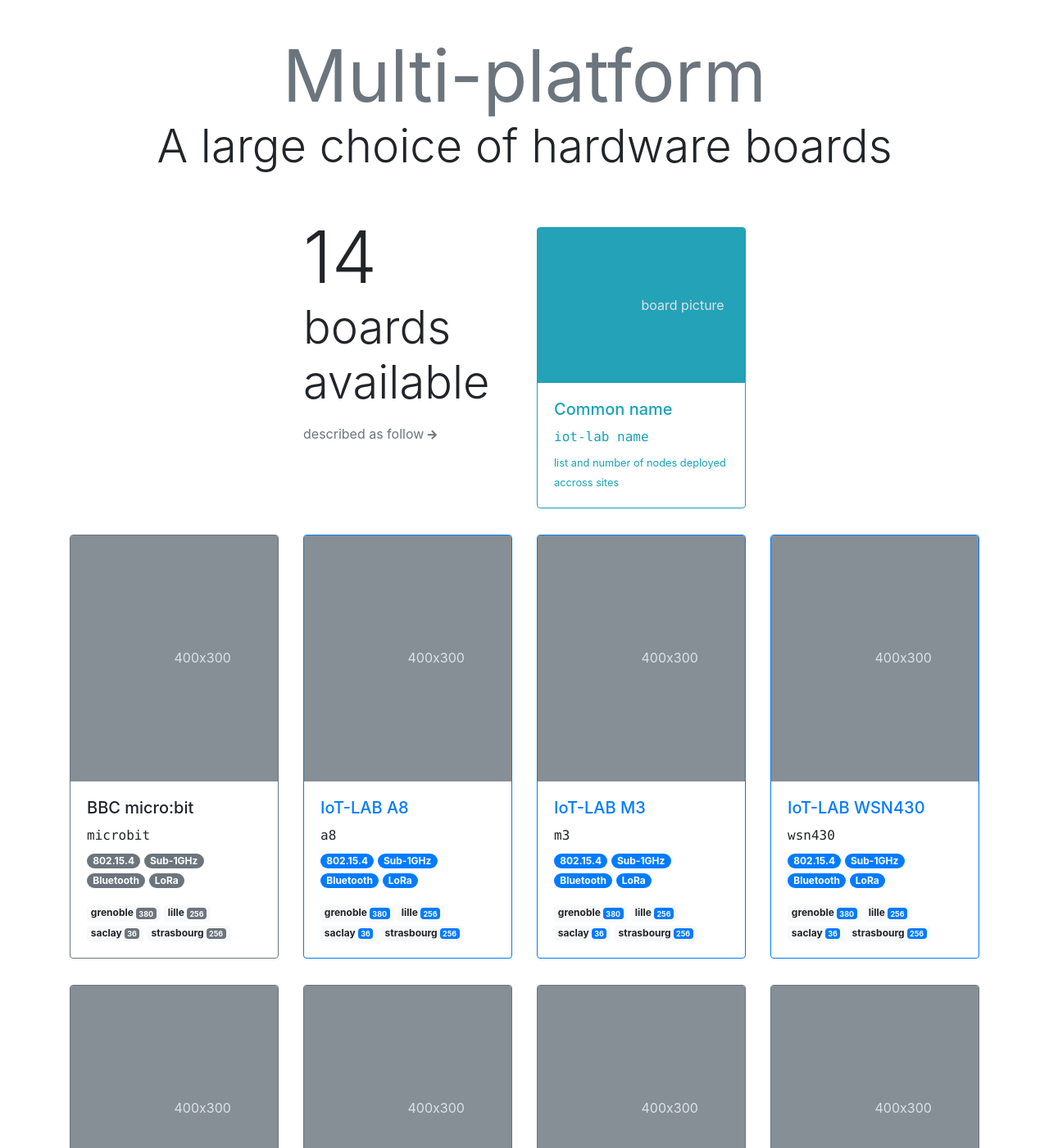
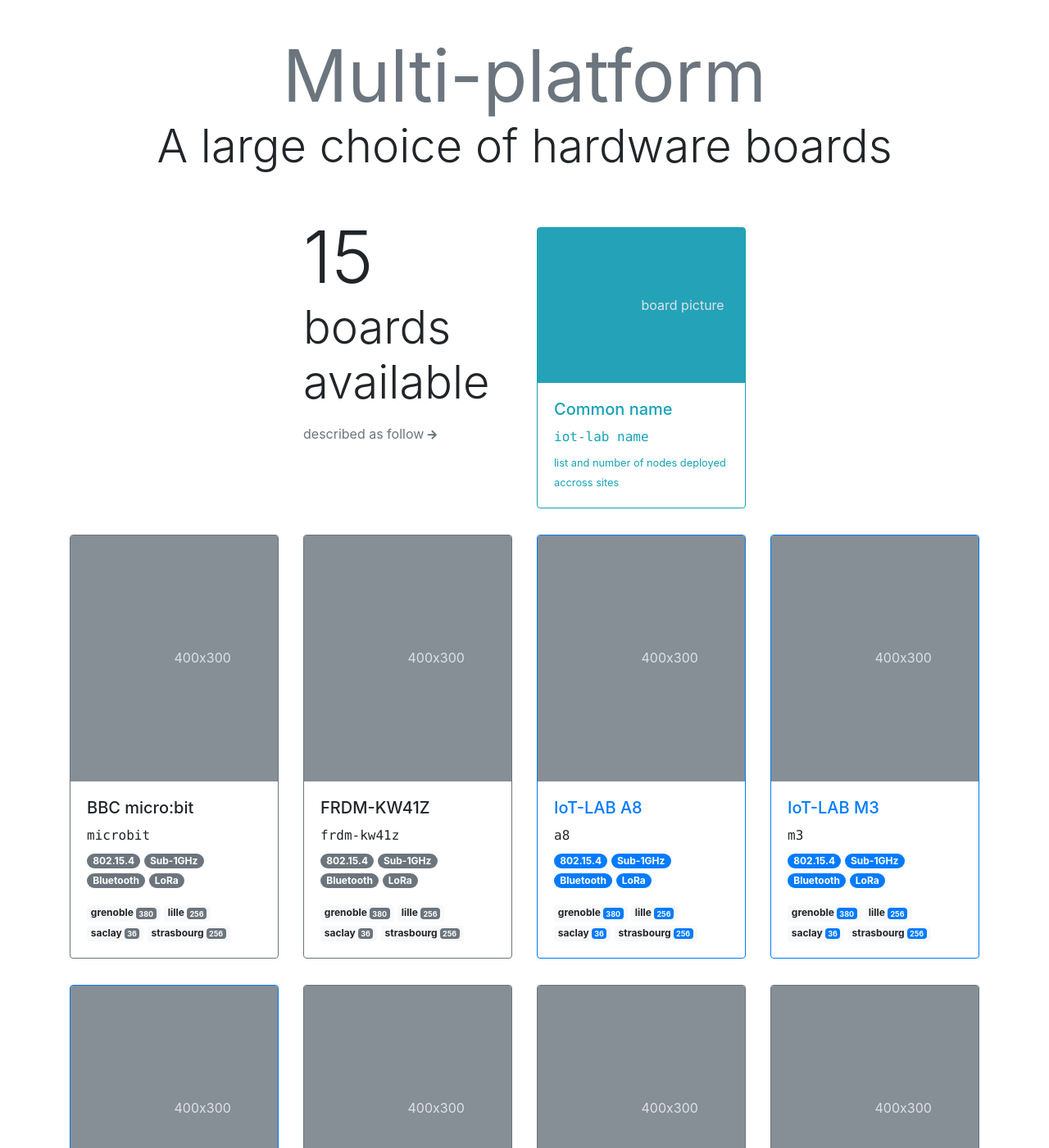
Before and after one commit to iot-lab/iot-lab.github.io, a Jekyll site: the page built from index.html, in a window 1280 px wide and 1400 px high, scrolled down 5984 px. Shown: the whole window at 82% size. Built offline with Jekyll 4.4.1, drawn with Linux system fonts in a browser that asks for light colours.

Commit message:
_data: add frdm-kw41z in list of boards

```diff
--- a/_data/boards.yml
+++ b/_data/boards.yml
@@ -71,6 +71,11 @@
     mcu-soc: Cortex M0
     radio: ble
 -
+    name: FRDM-KW41Z
+    iotlab-name: frdm-kw41z
+    mcu-soc: Cortex M0
+    radio: 15.4, ble
+-
     name: nRF52831-MDK
     iotlab-name: nrf52832-mdk
     mcu-soc: Cortex M4
--- a/_data/docs-nav.yml
+++ b/_data/docs-nav.yml
@@ -23,6 +23,7 @@
     - title: Nordic nRF52DK
     - title: Nordic nRF52840DK
     - title: Nordic nRF51DK
+    - title: NXP FRDM-KW41Z
     - title: BBC micro:bit
     - title: nRF52832-MDK
     - title: nRF52840-MDK
```
